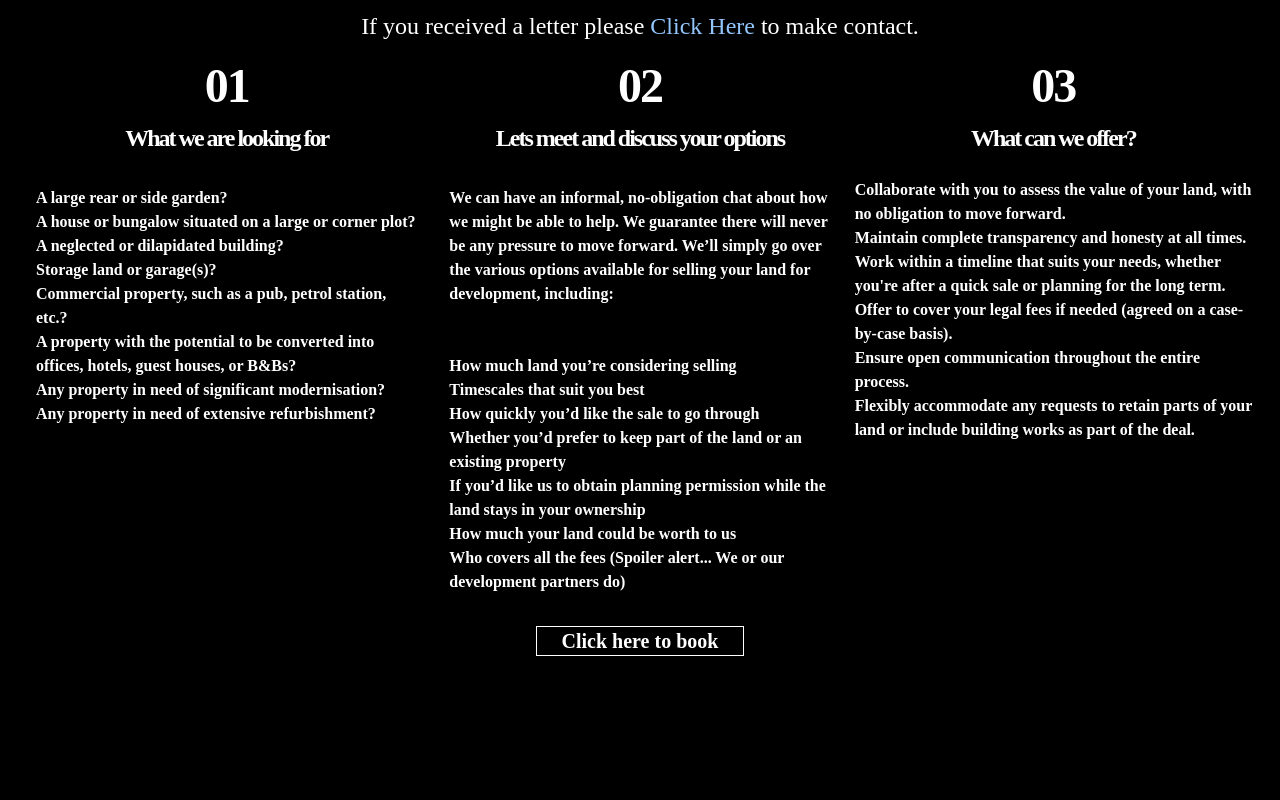
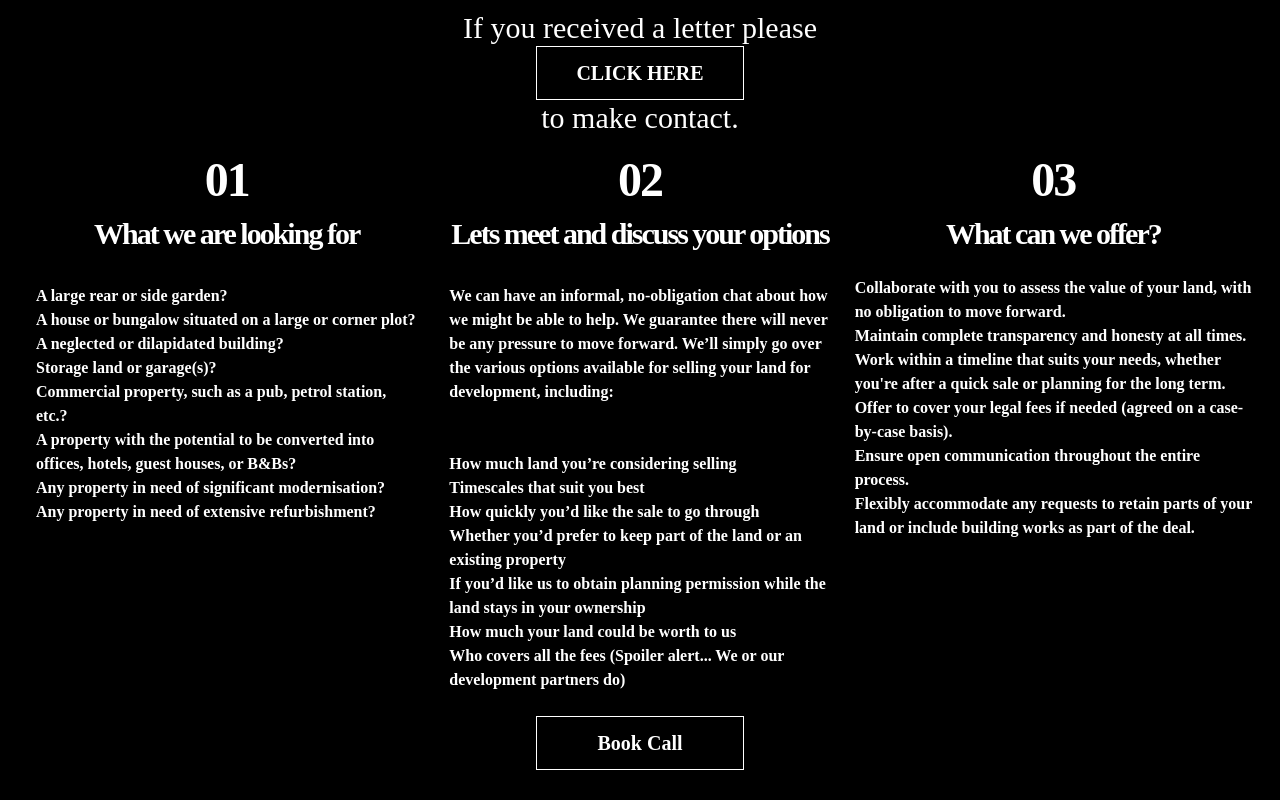
Before and after one commit to shar27/michaeljames, a Next.js app: page /Developers in a window 1280 px wide. Shown: the part 1020-1820 px from the top of the page. Built offline with nearby package versions, Linux system fonts and the light colour scheme; a web font is replaced by a local one.

Commit message:
page development

```diff
--- a/src/app/Developers/page.js
+++ b/src/app/Developers/page.js
@@ -30,7 +30,9 @@ export default function Developers() {
               We have extensive experience and a team of experts that can help
               evaluate your land and assist in getting planning approval.
             </p>
-            <Button text="Sell your land" color="text-white" bgColor="bg-black" />
+            <Link href="Contact">
+            <Button text="Sell your land" color="text-white" bgColor="bg-black" padding={'p-3'} />
+            </Link>
           </div>
         </div>
       </div>
@@ -38,16 +40,18 @@ export default function Developers() {
       <div className="bg-black text-white h-32 p-5 text-5xl text-center font-bold">
         <h2>Our Criteria</h2>
       </div>
-      <div className="bg-black text-white text-center text-2xl">
-        If you received a letter please{" "}
-      <Link href="http://landoptionsltd.com/#"><span className="text-blue-300 text-underline">Click Here</span> </Link>to make contact.
+      <div className="bg-black text-white text-center text-3xl">
+        If you received a letter please{" "}<br/>
+      <Link href="Contact">
+      <Button text={'CLICK HERE'} padding={'p-3'}/>
+      <br/> </Link>to make contact.
       </div>
       {/* steps */}
       <div className="bg-black  ">
         <div className=" text-white h-auto p-5  text-center font-bold  grid grid-cols-1 lg:grid-cols-3 ">
           <div>
             <h3 className="text-5xl">01</h3>
-            <h3 className="text-2xl mt-3">What we are looking for</h3>
+            <h3 className="text-3xl mt-3">What we are looking for</h3>
             <ul className="mt-4 p-4  list-none text-left">
               <li>A large rear or side garden?</li>
               <li>A house or bungalow situated on a large or corner plot?</li>
@@ -64,7 +68,7 @@ export default function Developers() {
           </div>
           <div>
             <h3 className="text-5xl">02</h3>
-            <h3 className="text-2xl mt-3">
+            <h3 className="text-3xl mt-3">
               Lets meet and discuss your options
             </h3>
             <p className="mt-4 p-4  text-left">
@@ -91,15 +95,17 @@ export default function Developers() {
                 partners do)
               </li>
             </ul>
-            <p className="mt-4">
-              <Link href="/">
-              <Button text="Click here to book" color="text-white" bgColor="bg-black" />
+
+            <section className="mt-2 mb-2">
+            <Link href="https://calendly.com/michael-u4i/">
+              <Button text="Book Call" color="text-white" bgColor="bg-black" padding={'p-3'} />
               </Link>
-            </p>
+              </section>
+
           </div>
           <div>
             <h3 className="text-5xl">03</h3>
-            <h3 className="text-2xl mt-3">What can we offer?</h3>
+            <h3 className="text-3xl mt-3">What can we offer?</h3>
 
             <ul className="mt-4 p-2 list-none text-left">
               <li>
--- a/src/app/Landowners/page.js
+++ b/src/app/Landowners/page.js
@@ -24,13 +24,16 @@ export default function LandOwners() {
         <div className="hero-content text-center">
           <div className="max-w-md">
             <h1 className="text-5xl font-bold">
-              Do you own land with development potential?
+            LANDOWNERS
+
             </h1>
             <p className="py-6 font-bold">
-              We have extensive experience and a team of experts that can help
-              evaluate your land and assist in getting planning approval.
+            Are you looking to sell or develop your land or property?
+
             </p>
-            <Button text="Sell your land" color="text-white" bgColor="bg-black" />
+            <Link href="Contact">
+            <Button text="Sell your land" color="text-white" bgColor="bg-black" padding={'p-3'}/>
+            </Link>
           </div>
         </div>
       </div>
@@ -38,16 +41,18 @@ export default function LandOwners() {
       <div className="bg-black text-white h-32 p-5 text-5xl text-center font-bold">
         <h2>Our Criteria</h2>
       </div>
-      <div className="bg-black text-white text-center text-2xl">
-        If you received a letter please{" "}
-      <Link href="http://landoptionsltd.com/#"><span className="text-blue-300 text-underline">Click Here</span> </Link>to make contact.
+      <div className="bg-black text-white text-center text-3xl">
+        If you received a letter please{" "}<br/>
+      <Link href="Contact">
+      <Button text={'CLICK HERE'} padding={'p-3'}/>
+      <br/> </Link>to make contact.
       </div>
       {/* steps */}
       <div className="bg-black  ">
         <div className=" text-white h-auto p-5  text-center font-bold  grid grid-cols-1 lg:grid-cols-3 ">
           <div>
             <h3 className="text-5xl">01</h3>
-            <h3 className="text-2xl mt-3">What we are looking for</h3>
+            <h3 className="text-3xl mt-3">What we are looking for</h3>
             <ul className="mt-4 p-4  list-none text-left">
               <li>A large rear or side garden?</li>
               <li>A house or bungalow situated on a large or corner plot?</li>
@@ -64,7 +69,7 @@ export default function LandOwners() {
           </div>
           <div>
             <h3 className="text-5xl">02</h3>
-            <h3 className="text-2xl mt-3">
+            <h3 className="text-3xl mt-3">
               Lets meet and discuss your options
             </h3>
             <p className="mt-4 p-4  text-left">
@@ -91,15 +96,15 @@ export default function LandOwners() {
                 partners do)
               </li>
             </ul>
-            <p className="mt-4">
-              <Link href="/">
-              <Button text="Click here to book" color="text-white" bgColor="bg-black" />
+            <section className="mt-2 mb-2">
+            <Link href="https://calendly.com/michael-u4i/">
+              <Button text="Book Call" color="text-white" bgColor="bg-black" padding={'p-3'} />
               </Link>
-            </p>
+              </section>
           </div>
           <div>
             <h3 className="text-5xl">03</h3>
-            <h3 className="text-2xl mt-3">What can we offer?</h3>
+            <h3 className="text-3xl mt-3">What can we offer?</h3>
 
             <ul className="mt-4 p-2 list-none text-left">
               <li>
```
